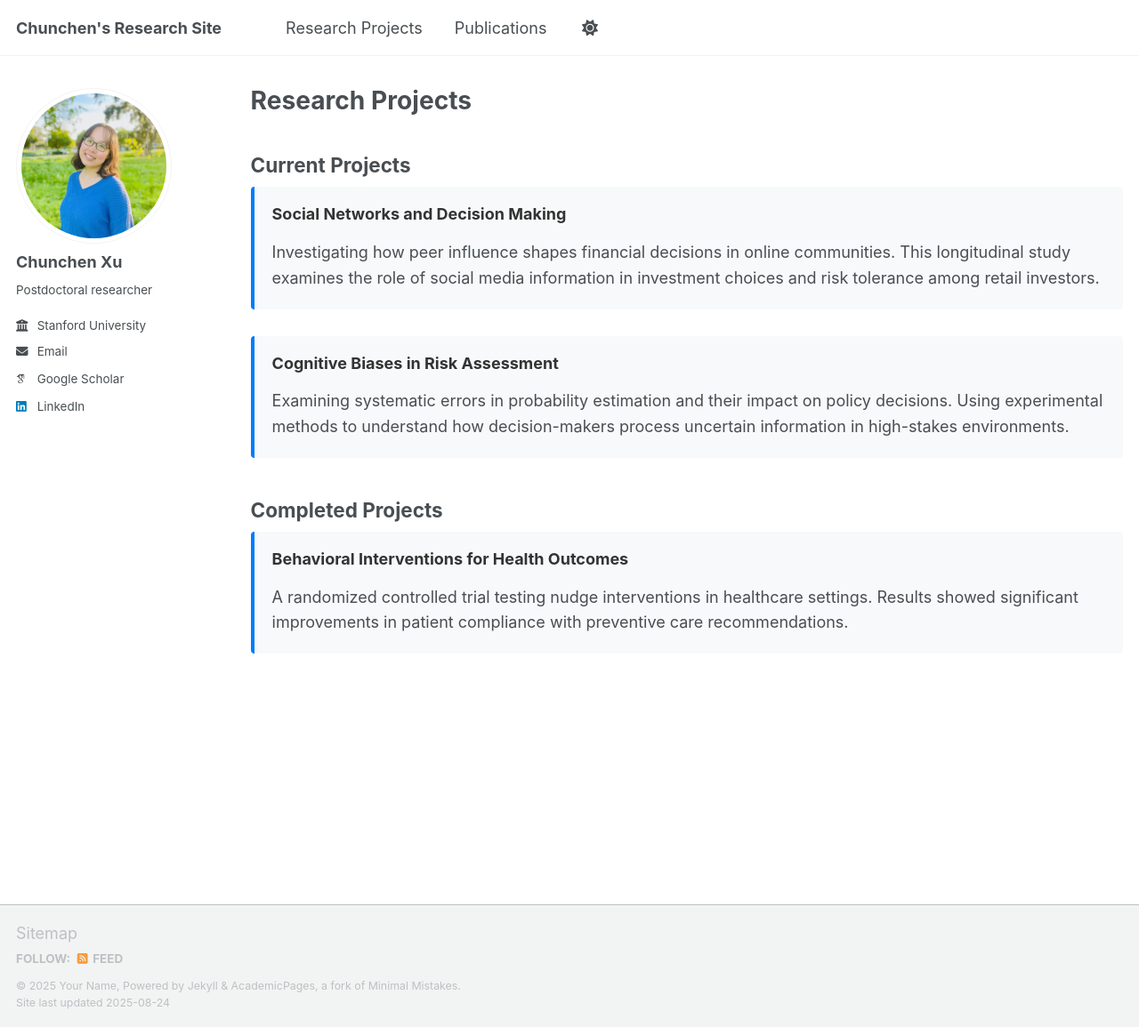
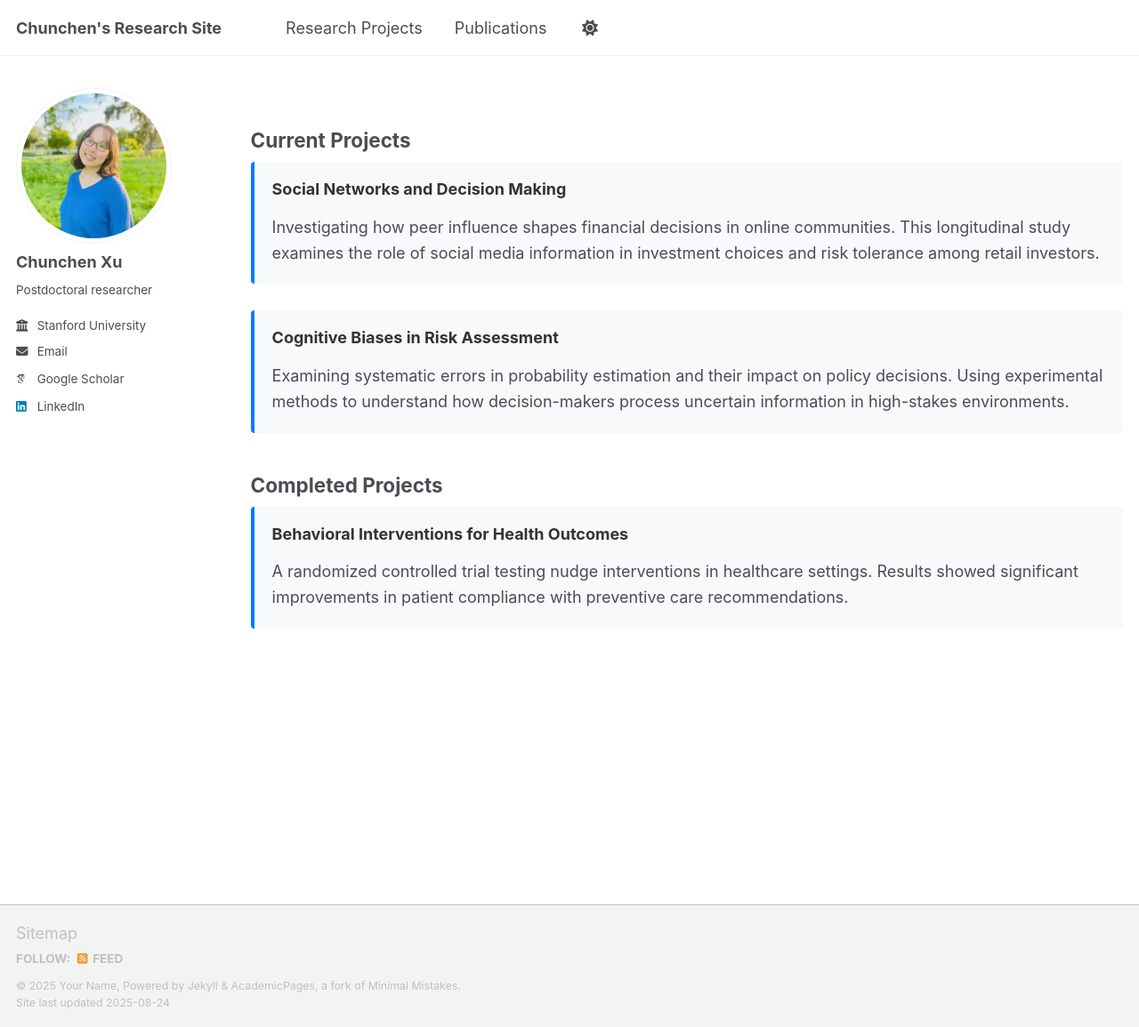
Before and after one commit to chunchenxu/chunchenxu.github.io, a Jekyll site: the page built from _pages/research.html, in a window 1280 px wide and 1155 px high. Shown: the whole window at 89% size. Built offline with Jekyll 4.4.1, drawn with Linux system fonts in a browser that asks for light colours; some web fonts are replaced; a script that is not in the unit is left out.

Commit message:
Update research.html

```diff
--- a/_pages/research.html
+++ b/_pages/research.html
@@ -1,6 +1,5 @@
 ---
 layout: archive
-title: "Research Projects"
 permalink: /research.html
 author_profile: true
 ---
```
